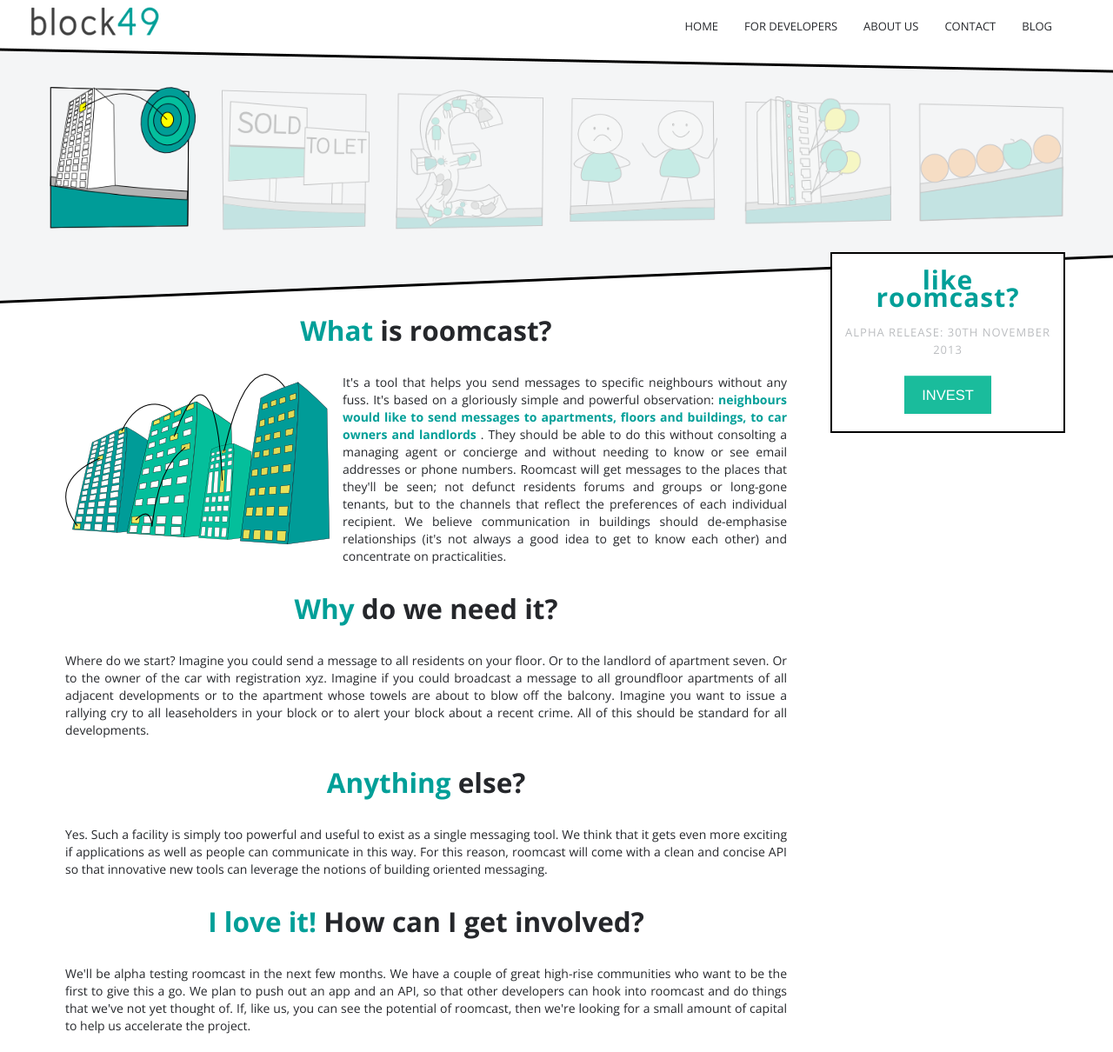
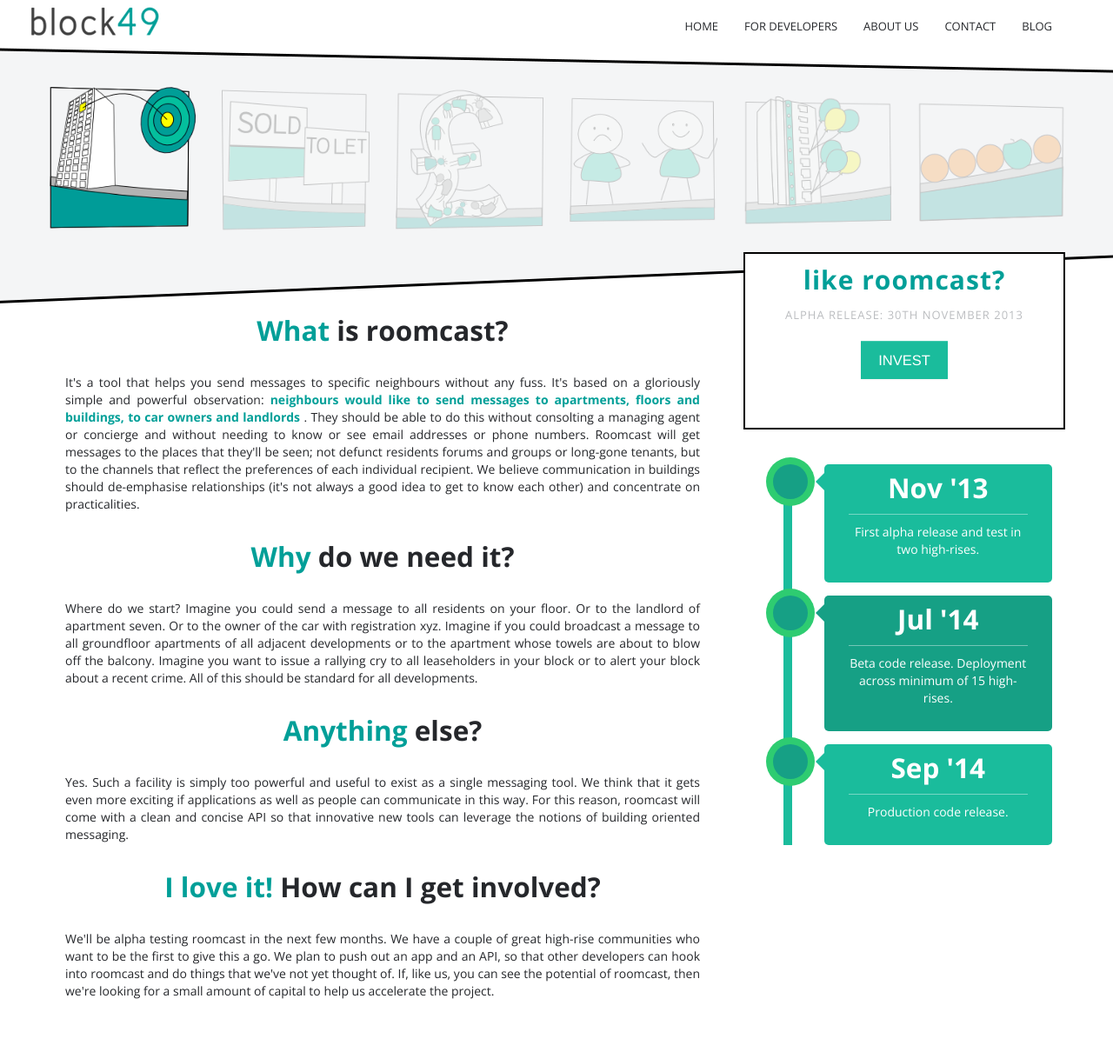
Before and after one commit to tlodge/block49.website, a Jekyll site: the page built from inspiration.html, in a window 1280 px wide and 1210 px high. Shown: the whole window at 87% size. Built offline with Jekyll 4.4.1, drawn with Linux system fonts in a browser that asks for light colours; some web fonts are replaced.

```diff
--- a/_layouts/default.html
+++ b/_layouts/default.html
@@ -9,6 +9,7 @@
         <link href="/assets/css/bootstrap-lightbox.min.css" rel="stylesheet">
         <link href="/assets/css/m-styles.min.css" rel="stylesheet">
         <link href="/assets/css/font-awesome.min.css" rel="stylesheet">
+         <link href="/assets/css/timeline.css" rel="stylesheet">
         <link href='http://fonts.googleapis.com/css?family=Open+Sans:300,400,600,700' rel='stylesheet' type='text/css'>
         <link rel="image_src" href="thumbnail.png">
         <link rel="icon" type="image/ico" href="favicon.ico">
--- /dev/null
+++ b/assets/css/timeline.css
@@ -0,0 +1,161 @@
+@font-face {
+	font-family: 'ecoico';
+	src:url('../font/timelineicons/ecoico.eot');
+	src:url('../font/timelineicons/ecoico.eot?#iefix') format('embedded-opentype'),
+		url('../font/timelineicons/ecoico.woff') format('woff'),
+		url('../font/timelineicons/ecoico.ttf') format('truetype'),
+		url('../font/timelineicons/ecoico.svg#ecoico') format('svg');
+	font-weight: normal;
+	font-style: normal;
+} /* Made with http://icomoon.io/ */
+
+.main {
+	width: 90%;
+	max-width: 69em;
+	margin: 0 auto;
+	padding: 0 1.875em 3.125em;
+}
+.cbp_tmtimeline {
+	margin: 40px 0 0 0;
+	padding: 0;
+	list-style: none;
+	position: relative;
+}
+
+/* The line */
+.cbp_tmtimeline:before {
+	content: '';
+	position: absolute;
+	top: 0;
+	bottom: 0;
+	width: 10px;
+	background: #1ABC9C;
+	left: 15%;
+	margin-left: -10px;
+}
+
+/* The date/time */
+.cbp_tmtimeline > li .cbp_tmtime {
+	display: block;
+	width: 25%;
+	padding-right: 100px;
+	position: absolute;
+}
+.cbp_tmtimeline > li .cbp_tmtime span { display: block; text-align: left; }
+.cbp_tmtimeline > li .cbp_tmtime span:last-child { font-size: 2.4em; color: #16A085; }
+.cbp_tmtimeline > li:nth-child(odd) .cbp_tmtime span:last-child { color: #1ABC9C; }
+
+/* Right content */
+.cbp_tmtimeline > li .cbp_tmlabel {
+	margin: 0 15px 15px 25%;
+	background: #16A085;
+	color: #fff;
+	padding: 0.5em 2em 2em 2em;
+	position: relative;
+	border-radius: 5px;
+}
+.cbp_tmlabel p {
+	font-size:1.1em;
+	font-weight: 400;
+	line-height: 1.6em;
+}
+.cbp_tmtimeline > li:nth-child(odd) .cbp_tmlabel { background: #1ABC9C; }
+.cbp_tmtimeline > li .cbp_tmlabel h2 {
+	margin-top: 0px;
+	padding: 0 0 10px 0;
+	border-bottom: 1px solid rgba(255,255,255,0.4);
+}
+
+/* The triangle */
+.cbp_tmtimeline > li .cbp_tmlabel:after {
+	right: 100%;
+	border: solid transparent;
+	content: " ";
+	height: 0;
+	width: 0;
+	position: absolute;
+	pointer-events: none;
+	border-right-color: #16A085;
+	border-width: 10px;
+	top: 10px;
+}
+
+.cbp_tmtimeline > li:nth-child(odd) .cbp_tmlabel:after { border-right-color: #1ABC9C; }
+
+/* The icons */
+.cbp_tmtimeline > li .cbp_tmicon {
+	width: 40px;
+	height: 40px;
+	font-family: 'ecoico';
+	speak: none;
+	font-style: normal;
+	font-weight: normal;
+	font-variant: normal;
+	text-transform: none;
+	font-size: 1.4em;
+	line-height: 40px;
+	-webkit-font-smoothing: antialiased;
+	position: absolute;
+	color: #fff;
+	background: #16A085;
+	border-radius: 50%;
+	box-shadow: 0 0 0 8px #2ECC71;
+	text-align: center;
+	left: 20%;
+	margin-left: -40px;
+}
+.cbp_tmicon-phone:before { content: "\e000"; }
+.cbp_tmicon-screen:before { content: "\e001"; }
+.cbp_tmicon-mail:before { content: "\e002"; }
+.cbp_tmicon-earth:before { content: "\e003"; }
+
+/* Example Media Queries */
+@media screen and (max-width: 65.375em) {
+
+	.cbp_tmtimeline > li .cbp_tmtime span:last-child {
+		font-size: 1.5em;
+	}
+}
+
+@media screen and (max-width: 47.2em) {
+	.cbp_tmtimeline:before {
+		display: none;
+	}
+
+	.cbp_tmtimeline > li .cbp_tmtime {
+		width: 100%;
+		position: relative;
+		padding: 0 0 20px 0;
+	}
+
+	.cbp_tmtimeline > li .cbp_tmtime span {
+		text-align: left;
+	}
+
+	.cbp_tmtimeline > li .cbp_tmlabel {
+		margin: 0 0 30px 0;
+		padding: 1em;
+		font-weight: 400;
+		font-size: 95%;
+	}
+
+	.cbp_tmtimeline > li .cbp_tmlabel:after {
+		right: auto;
+		left: 20px;
+		border-right-color: transparent;
+		border-bottom-color: #16A085;
+		top: -20px;
+	}
+
+	.cbp_tmtimeline > li:nth-child(odd) .cbp_tmlabel:after {
+		border-right-color: transparent;
+		border-bottom-color:#1ABC9C;
+	}
+
+	.cbp_tmtimeline > li .cbp_tmicon {
+		position: relative;
+		float: right;
+		left: auto;
+		margin: -55px 5px 0 0px;
+	}
+}
--- a/inspiration.html
+++ b/inspiration.html
@@ -95,10 +95,9 @@
                     -->
     <div class="container">
         <div class="row">
-            <div class="thumbnail span9">
+            <div class="thumbnail span8">
                 <h2><strong>What</strong> is roomcast?</h2>
-                <p>
-<img alt="" style="float:left; padding: 0px 15px 15px 0px;" src="assets/img/app_communicate_big.png">  It's a tool that helps you send messages to specific neighbours without any fuss.  It's based on a gloriously simple and powerful observation: <strong>neighbours would like to send messages to apartments, floors and buildings, to car owners and landlords </strong>.  They should be able to do this without consolting a managing agent or concierge and without needing to know or see email addresses or phone numbers.   Roomcast will get messages to the places that they'll be seen; not defunct residents forums and groups or long-gone tenants, but to the channels that reflect the preferences of each individual recipient.  We believe communication in buildings should de-emphasise relationships (it's not always a good idea to get to know each other) and concentrate on practicalities.
+                <p>It's a tool that helps you send messages to specific neighbours without any fuss.  It's based on a gloriously simple and powerful observation: <strong>neighbours would like to send messages to apartments, floors and buildings, to car owners and landlords </strong>.  They should be able to do this without consolting a managing agent or concierge and without needing to know or see email addresses or phone numbers.   Roomcast will get messages to the places that they'll be seen; not defunct residents forums and groups or long-gone tenants, but to the channels that reflect the preferences of each individual recipient.  We believe communication in buildings should de-emphasise relationships (it's not always a good idea to get to know each other) and concentrate on practicalities.
                 </p>
                 <h2><strong>Why</strong> do we need it?</h2>
                     <p>Where do we start?  Imagine you could send a message to all residents on your floor.  Or to the landlord of apartment seven.  Or to the owner of the car with registration xyz.  Imagine if you could broadcast a message to all groundfloor apartments of all adjacent developments or to the apartment whose towels are about to blow off the balcony.    Imagine you want to issue a rallying cry to all leaseholders in your block or to alert your block about a recent crime.  All of this should be standard for all developments.
@@ -111,12 +110,36 @@
                     <h2><strong>I love it!</strong> How can I get involved?</h2>
                     <p>We'll be alpha testing roomcast in the next few months.  We have a couple of great high-rise communities who want to be the first to give this a go. We plan to push out an app and an API, so that other developers can hook into roomcast and do things that we've not yet thought of.  If, like us, you can see the potential of roomcast, then we're looking for a small amount of capital to help us accelerate the project.</p>
             </div>
-            <div class=" thumbnail span3 tile pull-right">
+            <div class=" thumbnail span4 tile pull-right">
                 <div class="border">
                     <h4> <strong>like</strong> roomcast? </h4>
                     <span> ALPHA RELEASE: 30th November 2013 </span>
                     <p class="center"><button class="btn flat-butt flat-primary-butt">INVEST</button></p>
                 </div>
+
+                <ul class="cbp_tmtimeline">
+                    <li>
+                        <div class="cbp_tmicon cbp_tmicon-phone"></div>
+                        <div class="cbp_tmlabel">
+                            <h2> Nov '13 </h2>
+                            First alpha release and test in two high-rises.
+                        </div>
+                    </li>
+                    <li>
+                        <div class="cbp_tmicon cbp_tmicon-screen"></div>
+                        <div class="cbp_tmlabel">
+                            <h2> Jul '14 </h2>
+                            Beta code release. Deployment across minimum of 15 high-rises.
+                        </div>
+                    </li>
+                    <li>
+                        <div class="cbp_tmicon cbp_tmicon-mail"></div>
+                        <div class="cbp_tmlabel">
+                            <h2> Sep '14 </h2>
+                            Production code release.
+                        </div>
+                    </li>
+                </ul>
             </div>
         </div>
     </div>
```
Also changed, not shown: 2 other files.
